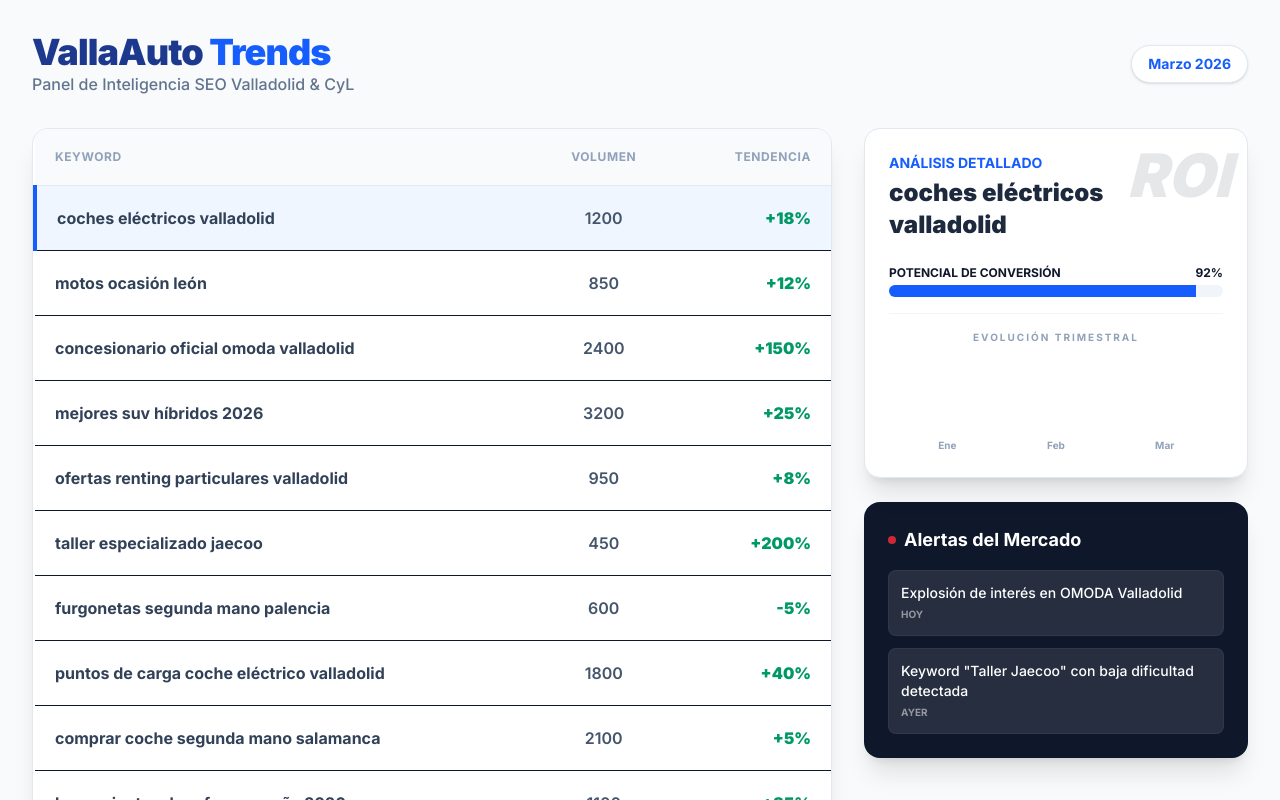
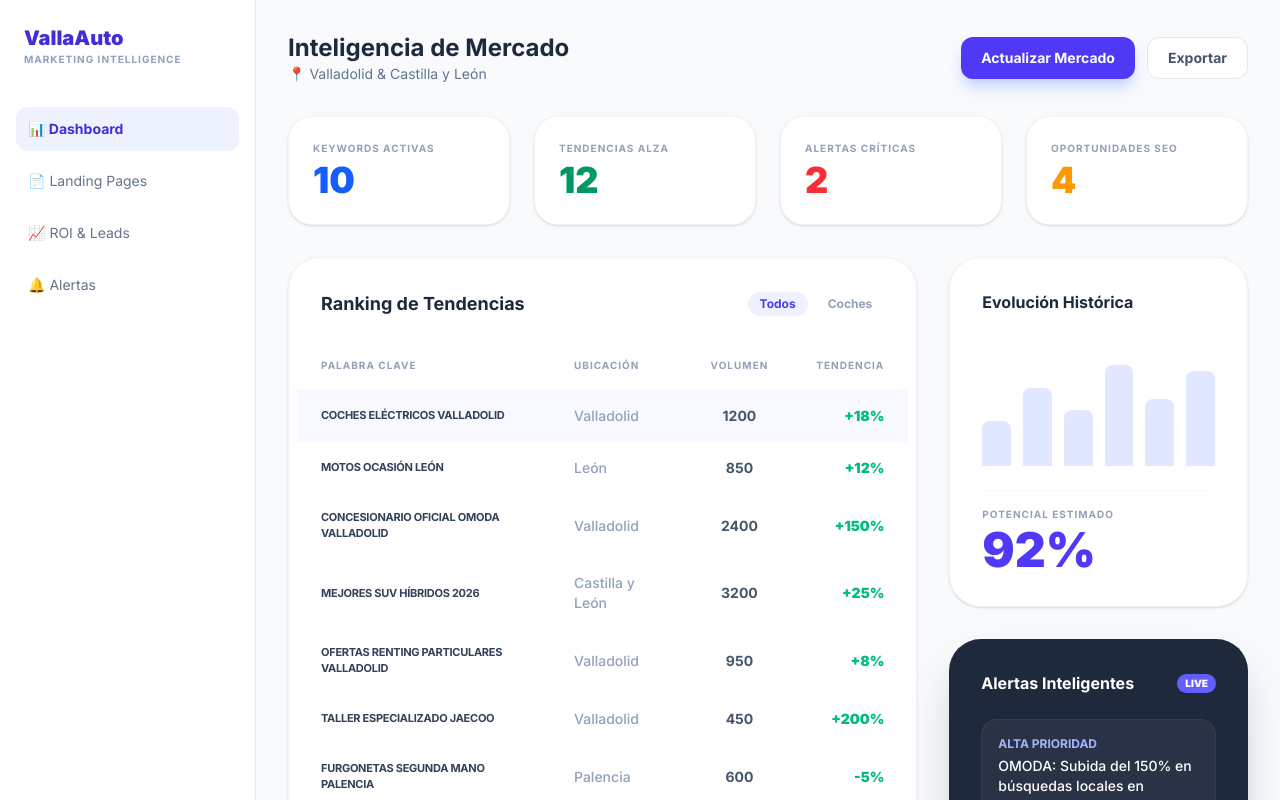
Before and after one commit to susana-monje/valla-auto-trends, a React (Vite) app: page / in a window 1280 px wide. Shown: the top 800 px of the page. Built offline with nearby package versions, Linux system fonts and the light colour scheme.

Commit message:
Update App.tsx

```diff
--- a/src/App.tsx
+++ b/src/App.tsx
@@ -3,25 +3,21 @@ import { Keyword, Alert, TrendData, ContentSuggestion } from './types';
 
 function App() {
   const [keywords, setKeywords] = useState<Keyword[]>([]);
-  const [alerts, setAlerts] = useState<Alert[]>([]);
+  const [selectedKeyword, setSelectedKeyword] = useState<Keyword | null>(null);
   const [loading, setLoading] = useState(true);
-  const [selectedKeyword, setSelectedKeyword] = useState<Keyword | null>(null);
-  const [trendData, setTrendData] = useState<TrendData[]>([]);
-  const [suggestions, setSuggestions] = useState<ContentSuggestion[]>([]);
 
   const fetchData = async () => {
     setLoading(true);
     try {
       const response = await fetch('/metadata.json');
-      if (!response.ok) throw new Error('Error al cargar');
       const data = await response.json();
       setKeywords(data);
       if (data.length > 0) setSelectedKeyword(data[0]);
     } catch (error) {
       const backup: Keyword[] = [
-        { id: '1', name: 'coches eléctricos valladolid', volume: 1200, difficulty: 45, trend: '+18%', category: 'eléctricos', location: 'Valladolid', type: 'transaccional', potential: 92 },
-        { id: '2', name: 'concesionario oficial omoda valladolid', volume: 2400, difficulty: 25, trend: '+150%', category: 'marcas', location: 'Valladolid', type: 'navegacional', potential: 95 },
-        { id: '3', name: 'motos segunda mano león', volume: 850, difficulty: 30, trend: '+12%', category: 'motos', location: 'León', type: 'comercial', potential: 75 }
+        { id: '1', name: 'coches eléctricos valladolid', volume: 1200, difficulty: 45, trend: '+18%', category: 'coches', location: 'Valladolid', type: 'transaccional', potential: 92 },
+        { id: '2', name: 'concesionario omoda valladolid', volume: 2400, difficulty: 25, trend: '+150%', category: 'coches', location: 'Valladolid', type: 'navegacional', potential: 95 },
+        { id: '3', name: 'motos ocasión león', volume: 850, difficulty: 30, trend: '+12%', category: 'motos', location: 'León', type: 'comercial', potential: 75 }
       ];
       setKeywords(backup);
       setSelectedKeyword(backup[0]);
@@ -30,142 +26,155 @@ function App() {
     }
   };
 
-  useEffect(() => {
-    fetchData();
-    setAlerts([
-      { id: '1', type: 'warning', message: 'Explosión de interés en OMODA Valladolid', date: 'Hoy' },
-      { id: '2', type: 'success', message: 'Keyword "Taller Jaecoo" con baja dificultad detectada', date: 'Ayer' }
-    ]);
-  }, []);
+  useEffect(() => { fetchData(); }, []);
 
-  // ESTA ES LA PARTE QUE RECUPERA LAS GRÁFICAS Y SUGERENCIAS
-  useEffect(() => {
-    if (selectedKeyword) {
-      setTrendData([
-        { date: 'Ene', value: 40 },
-        { date: 'Feb', value: 65 },
-        { date: 'Mar', value: selectedKeyword.potential }
-      ]);
-      setSuggestions([
-        { id: '1', title: `Guía SEO: Dominando "${selectedKeyword.name}"`, type: 'Blog', impact: 'Alto' },
-        { id: '2', title: `Campaña Local Ads en ${selectedKeyword.location}`, type: 'SEM', impact: 'Medio' }
-      ]);
-    }
-  }, [selectedKeyword]);
-
-  if (loading) return <div className="p-10 text-center font-bold text-blue-900">Cargando VallaAuto Intelligence...</div>;
+  if (loading) return <div className="flex h-screen items-center justify-center font-bold text-indigo-600">Cargando Inteligencia de Mercado...</div>;
 
   return (
-    <div className="min-h-screen bg-slate-50 p-4 md:p-8 font-sans text-slate-900">
-      <header className="mb-8 flex justify-between items-center">
+    <div className="flex min-h-screen bg-[#F8FAFC] font-sans text-slate-900">
+      {/* BARRA LATERAL (SIDEBAR) */}
+      <aside className="w-64 bg-white border-r border-slate-200 hidden md:flex flex-col">
+        <div className="p-6">
+          <h1 className="text-xl font-black text-indigo-700">VallaAuto</h1>
+          <p className="text-[10px] text-slate-400 font-bold tracking-widest uppercase">Marketing Intelligence</p>
+        </div>
+        <nav className="flex-1 px-4 space-y-2 mt-4">
+          <div className="flex items-center gap-3 p-3 bg-indigo-50 text-indigo-700 rounded-xl font-bold text-sm cursor-pointer">
+            <span>📊 Dashboard</span>
+          </div>
+          <div className="flex items-center gap-3 p-3 text-slate-500 hover:bg-slate-50 rounded-xl text-sm cursor-pointer transition-all">
+            <span>📄 Landing Pages</span>
+          </div>
+          <div className="flex items-center gap-3 p-3 text-slate-500 hover:bg-slate-50 rounded-xl text-sm cursor-pointer">
+            <span>📈 ROI & Leads</span>
+          </div>
+          <div className="flex items-center gap-3 p-3 text-slate-500 hover:bg-slate-50 rounded-xl text-sm cursor-pointer">
+            <span>🔔 Alertas</span>
+          </div>
+        </nav>
+        <div className="p-4 mt-auto">
+          <div className="bg-slate-50 p-4 rounded-2xl border border-slate-100">
+            <p className="text-[10px] font-bold text-slate-400 uppercase">Valladolid, ES</p>
+            <p className="text-sm font-bold text-emerald-600 flex items-center gap-2">
+              <span className="w-2 h-2 bg-emerald-500 rounded-full animate-pulse"></span> Sistema Activo
+            </p>
+          </div>
+        </div>
+      </aside>
+
+      {/* CONTENIDO PRINCIPAL */}
+      <main className="flex-1 p-4 md:p-8 overflow-y-auto">
+        <header className="flex justify-between items-center mb-8">
           <div>
-          <h1 className="text-4xl font-black text-blue-900 tracking-tight">VallaAuto <span className="text-blue-600">Trends</span></h1>
-          <p className="text-slate-500 font-medium">Panel de Inteligencia SEO Valladolid & CyL</p>
+            <h2 className="text-2xl font-bold text-slate-800">Inteligencia de Mercado</h2>
+            <p className="text-sm text-slate-500 flex items-center gap-2">📍 Valladolid & Castilla y León</p>
           </div>
-        <div className="bg-white p-2 px-4 rounded-full shadow-sm border border-slate-200 text-sm font-bold text-blue-600">
-          Marzo 2026
+          <div className="flex gap-3">
+            <button className="bg-indigo-600 text-white px-5 py-2.5 rounded-xl font-bold text-sm shadow-lg shadow-indigo-200 hover:bg-indigo-700 transition-all">Actualizar Mercado</button>
+            <button className="bg-white border border-slate-200 px-5 py-2.5 rounded-xl font-bold text-sm text-slate-600 hover:bg-slate-50 transition-all">Exportar</button>
           </div>
         </header>
 
+        {/* TARJETAS SUPERIORES (METRICS) */}
+        <div className="grid grid-cols-1 md:grid-cols-4 gap-6 mb-8">
+          {[
+            { label: 'Keywords Activas', val: keywords.length, color: 'text-blue-600' },
+            { label: 'Tendencias Alza', val: '12', color: 'text-emerald-600' },
+            { label: 'Alertas Críticas', val: '2', color: 'text-red-500' },
+            { label: 'Oportunidades SEO', val: '4', color: 'text-amber-500' }
+          ].map((card, i) => (
+            <div key={i} className="bg-white p-6 rounded-3xl border border-slate-100 shadow-sm">
+              <p className="text-[10px] font-bold text-slate-400 uppercase tracking-widest mb-1">{card.label}</p>
+              <p className={`text-4xl font-black ${card.color}`}>{card.val}</p>
+            </div>
+          ))}
+        </div>
+
         <div className="grid grid-cols-1 lg:grid-cols-3 gap-8">
-        {/* COLUMNA IZQUIERDA: LISTADO */}
+          {/* TABLA DE TENDENCIAS */}
           <div className="lg:col-span-2 space-y-6">
-          <div className="bg-white rounded-2xl shadow-xl overflow-hidden border border-slate-200">
+            <div className="bg-white rounded-[32px] shadow-sm border border-slate-100 p-2">
+              <div className="p-6 flex justify-between items-center">
+                <h3 className="font-bold text-lg text-slate-800">Ranking de Tendencias</h3>
+                <div className="flex gap-2">
+                  <span className="text-xs bg-indigo-50 text-indigo-600 px-3 py-1 rounded-full font-bold">Todos</span>
+                  <span className="text-xs text-slate-400 px-3 py-1 font-bold">Coches</span>
+                </div>
+              </div>
               <table className="w-full text-left">
-              <thead className="bg-slate-50 border-b border-slate-200">
+                <thead className="text-[10px] text-slate-400 font-bold uppercase tracking-widest border-b border-slate-50">
                   <tr>
-                  <th className="p-5 text-xs font-bold text-slate-400 uppercase tracking-wider">Keyword</th>
-                  <th className="p-5 text-xs font-bold text-slate-400 uppercase tracking-wider text-center">Volumen</th>
-                  <th className="p-5 text-xs font-bold text-slate-400 uppercase tracking-wider text-right">Tendencia</th>
+                    <th className="px-6 py-4">Palabra Clave</th>
+                    <th className="px-6 py-4">Ubicación</th>
+                    <th className="px-6 py-4 text-center">Volumen</th>
+                    <th className="px-6 py-4 text-right">Tendencia</th>
                   </tr>
                 </thead>
-              <tbody>
+                <tbody className="text-sm">
                   {keywords.map((kw) => (
                     <tr
                       key={kw.id}
                       onClick={() => setSelectedKeyword(kw)}
-                    className={`border-b last:border-0 cursor-pointer transition-all hover:bg-blue-50 ${selectedKeyword?.id === kw.id ? 'bg-blue-50 border-l-4 border-l-blue-600' : ''}`}
+                      className={`cursor-pointer transition-all hover:bg-slate-50 ${selectedKeyword?.id === kw.id ? 'bg-indigo-50/50' : ''}`}
                     >
-                    <td className="p-5 font-bold text-slate-700">{kw.name}</td>
-                    <td className="p-5 text-center text-slate-600 font-semibold">{kw.volume}</td>
-                    <td className="p-5 text-right font-black text-emerald-600">{kw.trend}</td>
+                      <td className="px-6 py-4 font-bold text-slate-700 uppercase text-[11px] tracking-tight">{kw.name}</td>
+                      <td className="px-6 py-4 text-slate-400 font-medium">{kw.location}</td>
+                      <td className="px-6 py-4 text-center text-slate-600 font-bold">{kw.volume}</td>
+                      <td className="px-6 py-4 text-right font-black text-emerald-500">{kw.trend}</td>
                     </tr>
                   ))}
                 </tbody>
               </table>
             </div>
+          </div>
 
-          {/* NUEVA SECCIÓN: SUGERENCIAS */}
-          <div className="grid grid-cols-1 md:grid-cols-2 gap-4">
-            {suggestions.map(s => (
-              <div key={s.id} className="bg-white p-5 rounded-xl border border-slate-200 shadow-sm">
-                <span className="text-[10px] font-bold uppercase bg-blue-100 text-blue-700 px-2 py-1 rounded mb-2 inline-block">{s.type}</span>
-                <h4 className="font-bold text-slate-800">{s.title}</h4>
-                <p className="text-xs text-slate-500 mt-1 italic">Impacto estimado: {s.impact}</p>
+          {/* COLUMNA DERECHA: EVOLUCIÓN Y ALERTAS */}
+          <div className="space-y-8">
+            <div className="bg-white p-8 rounded-[32px] border border-slate-100 shadow-sm relative overflow-hidden">
+              <h3 className="font-bold text-slate-800 mb-6">Evolución Histórica</h3>
+              {selectedKeyword ? (
+                <div className="space-y-6">
+                  <div className="flex items-end justify-between h-32 gap-3 pt-4">
+                    {[40, 70, 50, 90, 60, 85].map((h, i) => (
+                      <div key={i} className="flex-1 bg-indigo-100 rounded-t-lg relative group transition-all" style={{ height: `${h}%` }}>
+                        <div className="absolute -top-8 left-1/2 -translate-x-1/2 bg-slate-800 text-white text-[10px] px-2 py-1 rounded opacity-0 group-hover:opacity-100 transition-opacity whitespace-nowrap">
+                          {h}% Vol
+                        </div>
                       </div>
                     ))}
                   </div>
+                  <div className="pt-4 border-t border-slate-50">
+                    <p className="text-[10px] font-bold text-slate-400 uppercase mb-1 tracking-widest">Potencial Estimado</p>
+                    <p className="text-5xl font-black text-indigo-600 leading-none">{selectedKeyword.potential}%</p>
+                  </div>
+                </div>
+              ) : (
+                <div className="h-48 flex items-center justify-center border-2 border-dashed border-slate-100 rounded-2xl text-slate-300 text-xs text-center p-8 italic">
+                  Selecciona una keyword para ver la evolución
+                </div>
+              )}
             </div>
 
-        {/* COLUMNA DERECHA: DETALLE Y GRÁFICA */}
-        <div className="space-y-6">
-          {selectedKeyword && (
-            <div className="bg-white p-6 rounded-2xl shadow-xl border border-slate-200 overflow-hidden relative">
-              <div className="absolute top-0 right-0 p-4 opacity-10 font-black text-6xl italic">ROI</div>
-              <h3 className="text-sm font-bold text-blue-600 uppercase mb-1">Análisis Detallado</h3>
-              <p className="text-2xl font-black text-slate-800 mb-6">{selectedKeyword.name}</p>
-
+            <div className="bg-[#1E293B] p-8 rounded-[32px] shadow-2xl text-white">
+              <div className="flex justify-between items-center mb-6">
+                <h3 className="font-bold">Alertas Inteligentes</h3>
+                <span className="bg-indigo-500 text-[10px] font-black px-2 py-0.5 rounded-full uppercase">Live</span>
+              </div>
               <div className="space-y-4">
-                <div>
-                  <div className="flex justify-between text-xs font-bold mb-1">
-                    <span>POTENCIAL DE CONVERSIÓN</span>
-                    <span>{selectedKeyword.potential}%</span>
+                <div className="bg-white/5 p-4 rounded-2xl border border-white/5">
+                  <p className="text-xs font-bold text-indigo-300 mb-1">ALTA PRIORIDAD</p>
+                  <p className="text-sm font-medium">OMODA: Subida del 150% en búsquedas locales en Valladolid.</p>
                 </div>
-                  <div className="w-full bg-slate-100 h-3 rounded-full overflow-hidden">
-                    <div className="bg-blue-600 h-full transition-all duration-1000" style={{ width: `${selectedKeyword.potential}%` }}></div>
-                  </div>
-                </div>
-
-                {/* MINI GRÁFICA DE TENDENCIA VISUAL */}
-                <div className="pt-4 border-t border-slate-100">
-                  <p className="text-[10px] font-bold text-slate-400 uppercase mb-3 text-center tracking-[0.2em]">Evolución trimestral</p>
-                  <div className="flex items-end justify-around h-24 gap-2 px-2">
-                    {trendData.map((d, i) => (
-                      <div key={i} className="flex flex-col items-center flex-1 group">
-                        <div
-                          className="w-full bg-blue-100 rounded-t-md group-hover:bg-blue-400 transition-colors relative"
-                          style={{ height: `${d.value}%` }}
-                        >
-                          <div className="absolute -top-6 left-1/2 -translate-x-1/2 text-[10px] font-bold text-blue-600 opacity-0 group-hover:opacity-100 transition-opacity">
-                            {d.value}%
-                          </div>
-                        </div>
-                        <span className="text-[10px] font-bold text-slate-400 mt-2">{d.date}</span>
-                      </div>
-                    ))}
-                  </div>
-                </div>
-              </div>
-            </div>
-          )}
-
-          <div className="bg-slate-900 p-6 rounded-2xl shadow-xl text-white">
-            <h3 className="text-lg font-bold mb-4 flex items-center gap-2">
-              <span className="w-2 h-2 bg-red-500 rounded-full animate-pulse"></span>
-              Alertas del Mercado
-            </h3>
-            <div className="space-y-3 text-sm">
-              {alerts.map(a => (
-                <div key={a.id} className="bg-white/10 p-3 rounded-lg border border-white/5">
-                  <p className="font-medium">{a.message}</p>
-                  <span className="text-[10px] opacity-50 uppercase font-bold">{a.date}</span>
-                </div>
-              ))}
+                <div className="bg-white/5 p-4 rounded-2xl border border-white/5">
+                  <p className="text-xs font-bold text-emerald-300 mb-1">OPORTUNIDAD</p>
+                  <p className="text-sm font-medium">Baja competencia detectada para "Coches eléctricos CyL".</p>
                 </div>
               </div>
             </div>
           </div>
         </div>
+      </main>
+    </div>
   );
 }
 
```
Lines whose indentation alone changed are shown as unchanged.
